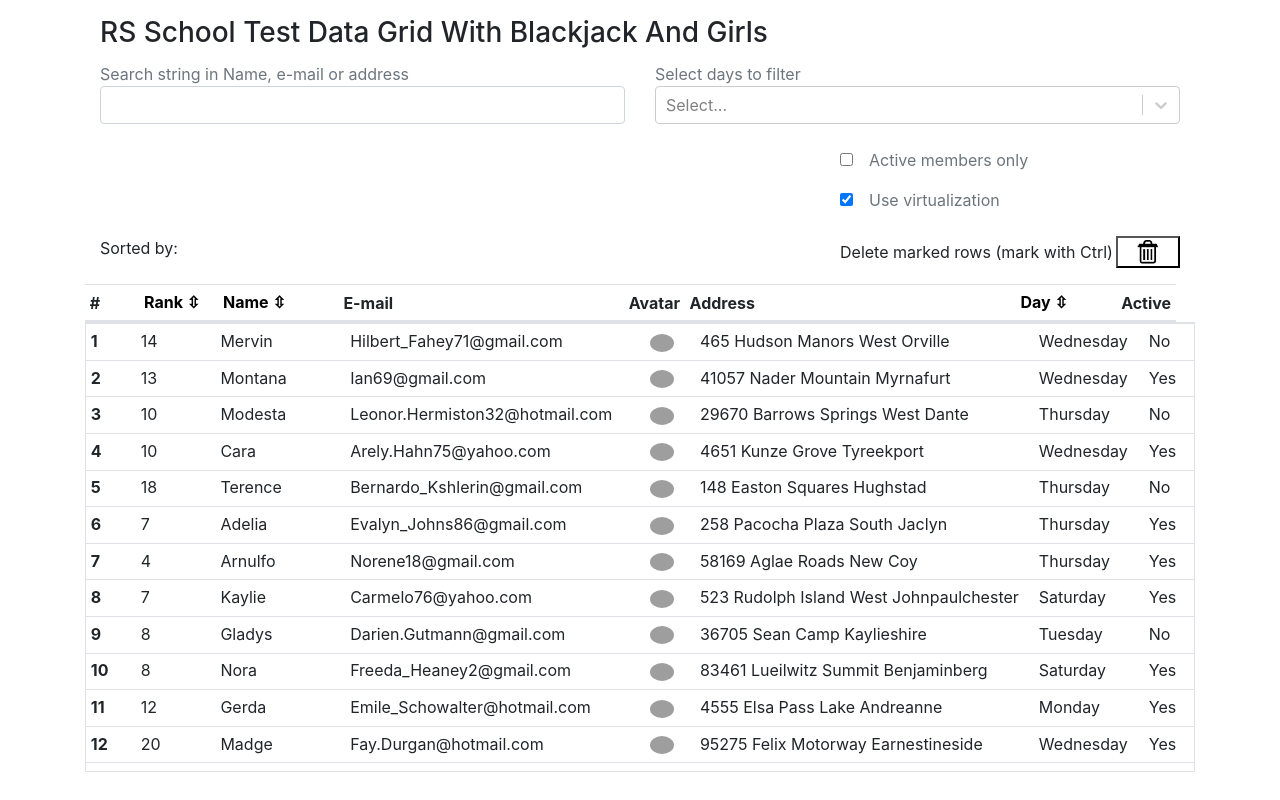
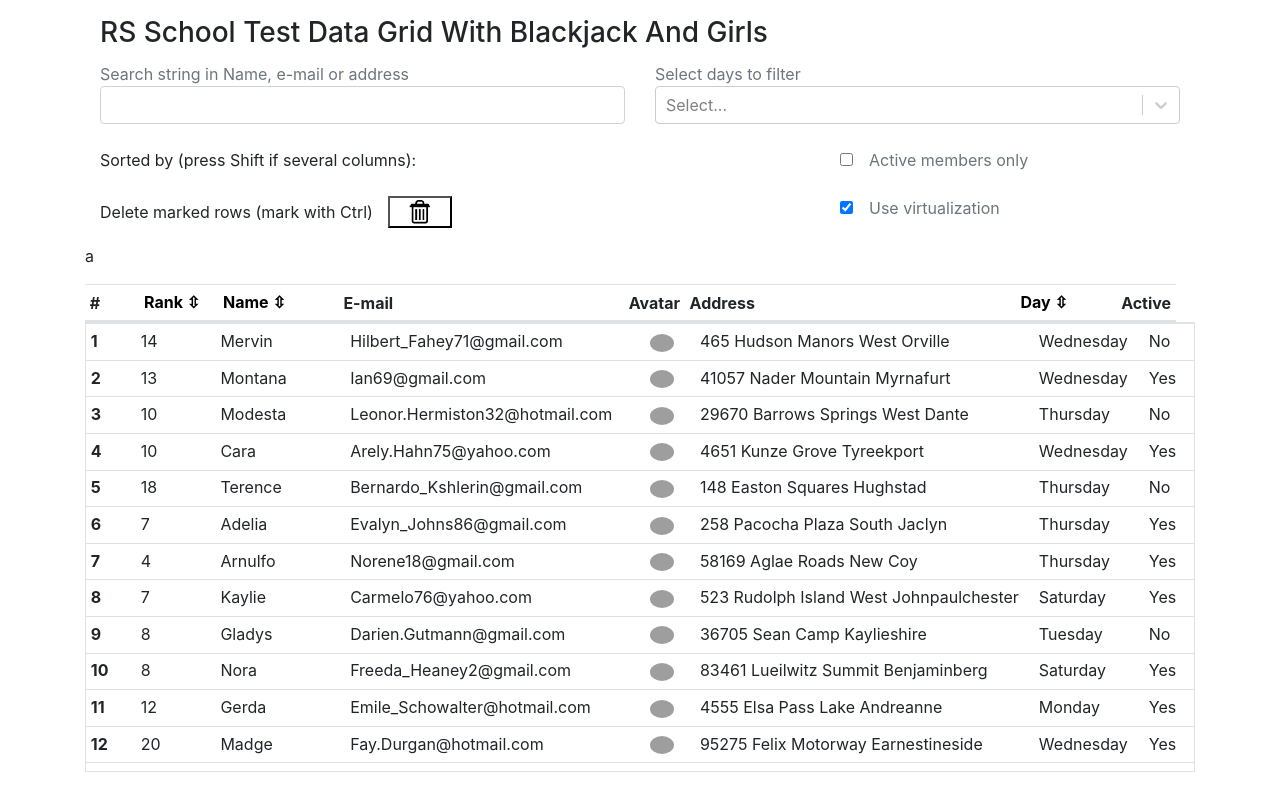
Before and after one commit to Guseff/datagrid, a React app: page / in a window 1280 px wide. Built offline with nearby package versions, Linux system fonts and the light colour scheme; grey boxes are pictures that could not be loaded.

Commit message:
refactor: change header structure
add checkbox component

```diff
--- a/src/assets/styles/index.css
+++ b/src/assets/styles/index.css
@@ -73,13 +73,13 @@ th>button:active, th>button:focus {
 
 .del-button-wrap {
   display: flex;
-  justify-content: space-between;
   align-items: center;
 }
 
 .del-button {
   width: 64px;
   height: 32px;
+  margin-left: 15px;
   background: url('../icons/del.png') center center no-repeat;
 }
 
--- /dev/null
+++ b/src/components/CheckBox/CheckBox.jsx
@@ -0,0 +1,26 @@
+import React from 'react'
+import PropTypes from 'prop-types'
+
+const CheckBox = ({ id, defaultValue, changeHandle, text }) => {
+  return (
+    <label htmlFor={id}>
+      <input
+        id={id}
+        type="checkbox"
+        defaultChecked={defaultValue}
+        className="mr-3"
+        onChange={changeHandle}
+      />
+      <span className="text-muted">{text}</span>
+    </label>
+  )
+}
+
+CheckBox.propTypes = {
+  id: PropTypes.string.isRequired,
+  defaultValue: PropTypes.bool.isRequired,
+  changeHandle: PropTypes.func.isRequired,
+  text: PropTypes.string.isRequired,
+}
+
+export default CheckBox
--- /dev/null
+++ b/src/components/CheckBox/index.js
@@ -0,0 +1 @@
+import { default } from './CheckBox'
--- a/src/components/Header/Header.jsx
+++ b/src/components/Header/Header.jsx
@@ -11,6 +11,7 @@ import {
 } from '../../actions'
 
 import Search from '../Search'
+import CheckBox from '../CheckBox/CheckBox'
 
 const Header = () => {
   const dispatch = useDispatch()
@@ -56,38 +57,23 @@ const Header = () => {
           </div>
         </div>
         <div className="row mt-3">
-          <div className="offset-8 col-4 input-wrapper">
-            <input
-              type="checkbox"
-              defaultChecked={activeOnly}
-              className="mr-3"
-              onChange={activeCheckHandle}
-            />
-            <span className="text-muted">Active members only</span>
-          </div>
-        </div>
-        <div className="row mt-3">
-          <div className="offset-8 col-4 input-wrapper">
-            <label htmlFor="virtualize">
-              <input
-                id="virtualize"
-                type="checkbox"
-                defaultChecked={virtualize}
-                className="mr-3"
-                onChange={virtualizeCheckHandle}
-              />
-              <span className="text-muted">Use virtualization</span>
-            </label>
-          </div>
-        </div>
-        <div className="row mt-3">
           <div className="col-8">
-            Sorted by:
+            Sorted by (press Shift if several columns):
             {sortedBy.length
               ? sortedBy.map(el => ` ${Object.keys(el)[0]}`)
               : null}
           </div>
-          <div className="col-4 del-button-wrap">
+          <div className="col-4 input-wrapper">
+            <CheckBox
+              id="active"
+              defaultValue={activeOnly}
+              changeHandle={activeCheckHandle}
+              text="Active members only"
+            />
+          </div>
+        </div>
+        <div className="row mt-3">
+          <div className="col-8 del-button-wrap">
             Delete marked rows (mark with Ctrl)
             <button
               type="button"
@@ -96,7 +82,16 @@ const Header = () => {
               onClick={deleteButtonHandle}
             />
           </div>
+          <div className="col-4 input-wrapper">
+            <CheckBox
+              id="virtualize"
+              defaultValue={virtualize}
+              changeHandle={virtualizeCheckHandle}
+              text="Use virtualization"
+            />
+          </div>
         </div>
+        <div className="row mt-3">a</div>
       </form>
     </div>
   )
```
